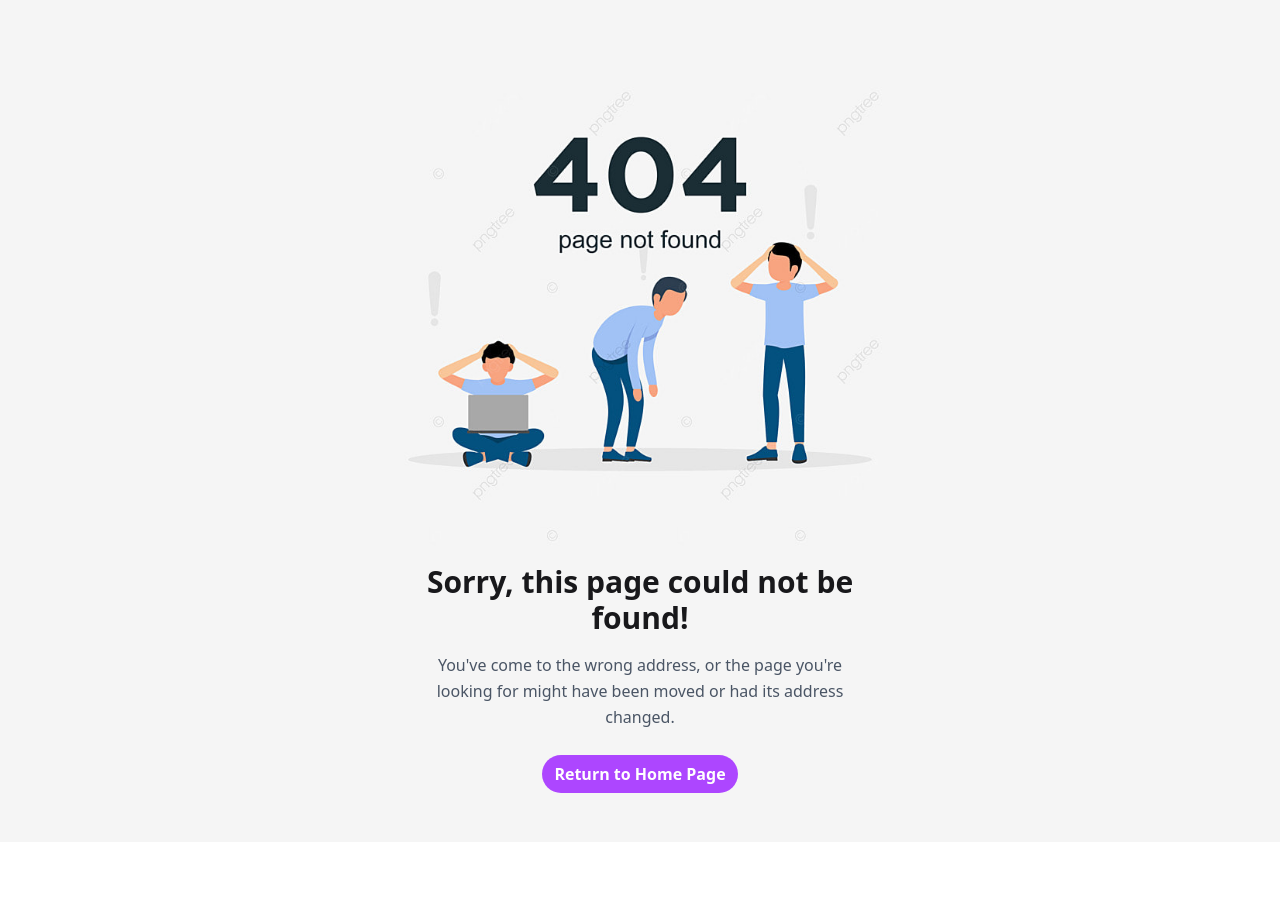
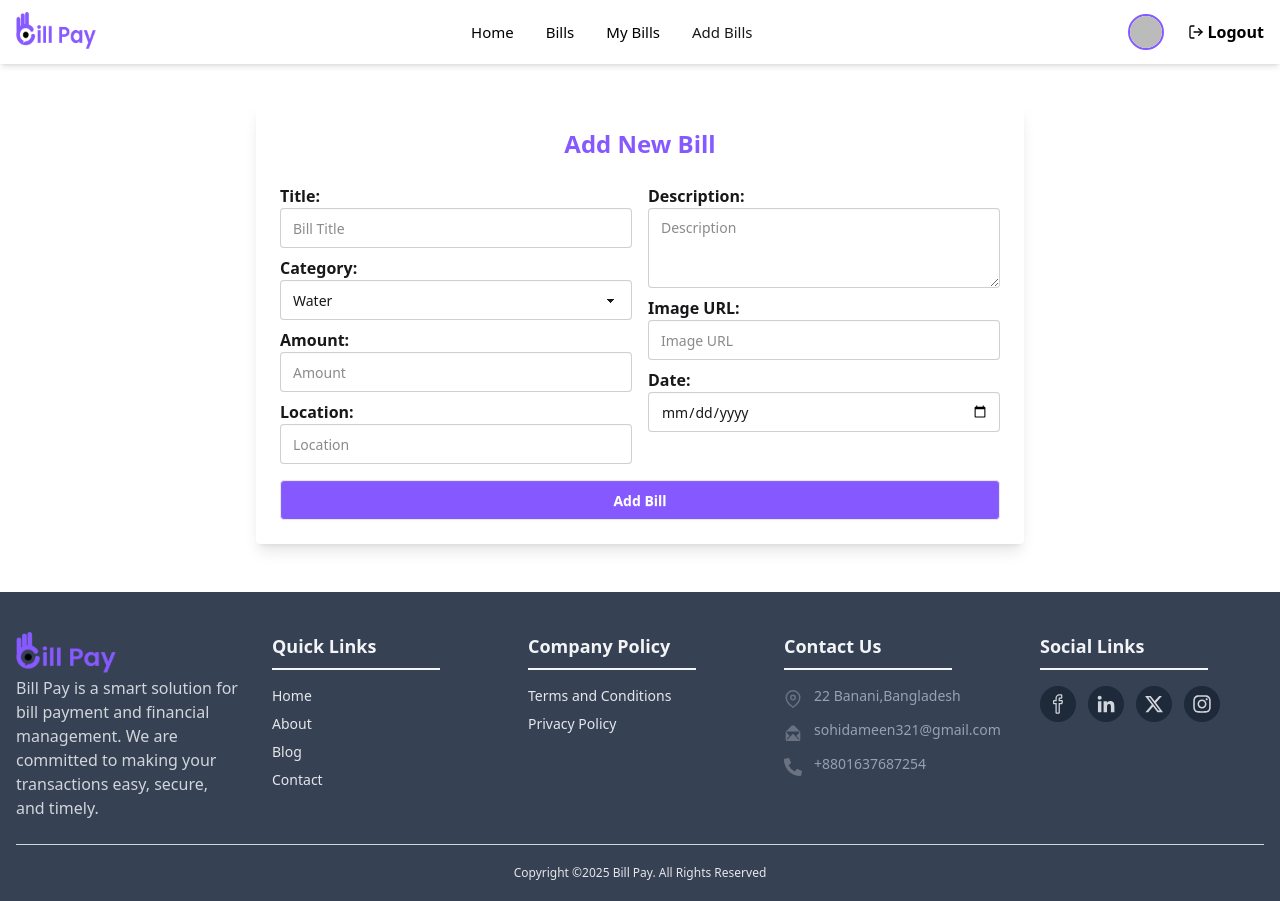
Before and after one commit to sohid7254/Bill-Pay, a React (Vite) app: page /addBills in a window 1280 px wide. Before the commit the page ends 842 px from the top, so only its background shows below. Built offline with nearby package versions, Linux system fonts and the light colour scheme; no server answers; sample sign-in values are in the browser's storage.

Commit message:
Added AddBills functionality where a user can add his own bills

```diff
--- /dev/null
+++ b/src/Components/AddBills.jsx
@@ -0,0 +1,87 @@
+import React, { useContext, useState } from "react";
+import { AuthContext } from "../Context/AuthContext";
+import Swal from "sweetalert2";
+
+const AddBills = () => {
+    const { user } = useContext(AuthContext);
+    const [error, setError] = useState("");
+
+    const handleAddBill = (e) => {
+        e.preventDefault();
+        const form = e.target;
+
+        const newBill = {
+            title: form.title.value,
+            category: form.category.value,
+            amount: parseFloat(form.amount.value),
+            location: form.location.value,
+            description: form.description.value,
+            image: form.image.value,
+            date: form.date.value,
+            addedBy: user?.email, // ✅ track which user added the bill
+        };
+
+        fetch("http://localhost:3000/bills", {
+            method: "POST",
+            headers: { "content-type": "application/json" },
+            body: JSON.stringify(newBill),
+        })
+            .then((res) => res.json())
+            .then((data) => {
+                console.log(data)
+                Swal.fire("Success!", "Bill added successfully", "success");
+                form.reset();
+            })
+            .catch((err) => {
+                setError(err.message);
+                Swal.fire("Error!", "Failed to add bill", "error");
+            });
+    };
+
+    return (
+        <div className="max-w-3xl mx-auto p-6 shadow-lg bg-base-100 rounded mt-10">
+            <h2 className="text-2xl font-bold mb-6 text-center text-[#8559ff]">Add New Bill</h2>
+            <form onSubmit={handleAddBill} className="grid grid-cols-1 md:grid-cols-2 gap-4">
+                <div className="space-y-2">
+                    <label className="font-bold">Title:</label>
+                    <input type="text" name="title" placeholder="Bill Title" className="input input-bordered w-full" required />
+
+                    <label className="font-bold">Category:</label>
+                    <select name="category" className="select select-bordered w-full" required>
+                        <option>Water</option>
+                        <option>Electricity</option>
+                        <option>Gas</option>
+                        <option>Internet</option>
+                    </select>
+
+                    <label className="font-bold">Amount:</label>
+                    <input type="number" name="amount" placeholder="Amount" className="input input-bordered w-full" required />
+
+                    <label className="font-bold">Location:</label>
+                    <input type="text" name="location" placeholder="Location" className="input input-bordered w-full" required />
+                </div>
+
+                <div className="space-y-2">
+                    <label className="font-bold">Description:</label>
+                    <textarea name="description" placeholder="Description" className="textarea textarea-bordered w-full" required></textarea>
+
+                    <label className="font-bold">Image URL:</label>
+                    <input type="text" name="image" placeholder="Image URL" className="input input-bordered w-full" required />
+
+                    <label className="font-bold">Date:</label>
+                    <input type="date" name="date" className="input input-bordered w-full" required />
+                </div>
+
+                {/* Submit Button */}
+                <div className="col-span-1 md:col-span-2">
+                    <button type="submit" className="btn bg-[#8559ff] text-white w-full">
+                        Add Bill
+                    </button>
+                    {error && <p className="text-red-500 mt-2">{error}</p>}
+                </div>
+            </form>
+        </div>
+    );
+};
+
+export default AddBills;
--- a/src/Components/BillCard.jsx
+++ b/src/Components/BillCard.jsx
@@ -17,7 +17,7 @@ const BillCard = ({ bill, onDetails }) => {
                     <p className="text-sm text-gray-400 mb-3">Date: {date}</p>
                 </div>
 
-                <button onClick={onDetails} className="btn btn-outline btn-sm text-[#8559ff] border-[#8559ff] mt-4">
+                <button onClick={onDetails} className="btn btn-sm bg-[#f3edff] mt-4">
                     See Details
                 </button>
             </div>
--- a/src/Components/BillCardFull.jsx
+++ b/src/Components/BillCardFull.jsx
@@ -20,16 +20,17 @@ const BillCardFull = ({ bill, onDetails }) => {
                         Category: <span className="bg-[#f3edff] border border-purple-200 px-2 rounded-lg text-sm font-semibold text-center text-[#8559ff]">{category}</span>
                     </p>
                     <p className="text-sm text-gray-600 mb-1">Location: {location}</p>
-                    <p className="text-sm text-gray-600 mb-1 flex">
-                        Amount:
-                        <span className="flex items-center">
-                            <FaBangladeshiTakaSign /> {amount}
+                    <p className="mb-4 flex items-center">
+                        <strong className="text-gray-700">Amount:</strong>
+                        <span className="flex items-center gap-1 px-3 py-1 rounded-lg text-base font-semibold text-gray-700">
+                            <FaBangladeshiTakaSign className="text-gray-600" />
+                            <span className="bg-[#f7ff85] border border-purple-200 px-2 rounded-md text-gray-700 ">{amount}</span>
                         </span>
                     </p>
                     <p className="text-sm text-gray-400 mb-3">Date: {date}</p>
                 </div>
 
-                <button onClick={onDetails} className="btn btn-outline btn-sm text-[#8559ff] border-[#8559ff] mt-4">
+                <button onClick={onDetails} className="btn btn-sm bg-[#f3edff] mt-4">
                     See Details
                 </button>
             </div>
--- a/src/Components/Navbar.jsx
+++ b/src/Components/Navbar.jsx
@@ -39,9 +39,16 @@ const Navbar = () => {
                         Bills
                     </NavLink>
                     {user && (
-                        <NavLink to="/mypaybills" className={linkStyle}>
-                            My Pay Bills
+                        <>
+                        <NavLink to="/myBills" className={linkStyle}>
+                            My Bills
                         </NavLink>
+
+                        <Link to="/addBills" className={linkStyle}>
+                            Add Bills
+                        </Link>
+                        </>
+
                     )}
                 </div>
 
@@ -101,7 +108,7 @@ const Navbar = () => {
                         </NavLink>
                         {user && (
                             <NavLink to="/mypaybills" className={linkStyle} onClick={() => setMenuOpen(false)}>
-                                My Pay Bills
+                                My Bills
                             </NavLink>
                         )}
                         {user && (
--- a/src/Pages/BillsDetails.jsx
+++ b/src/Pages/BillsDetails.jsx
@@ -2,6 +2,7 @@ import React, { use, useEffect, useState } from 'react';
 import { useParams } from 'react-router';
 import { AuthContext } from '../Context/AuthContext';
 import Swal from 'sweetalert2';
+import { FaBangladeshiTakaSign } from 'react-icons/fa6';
 
 
 const BillsDetails = () => {
@@ -20,7 +21,14 @@ const BillsDetails = () => {
             .catch(err => console.error(err.message))
     },[id])
 
-    if(!bill) return <p className='text-center mt-10'>Loading....</p>
+    if(!bill) {
+        return (
+            <div className="flex justify-center items-center h-screen">
+                <span className="loading loading-bars loading-xl scale-150"></span>
+            </div>
+        );
+
+    }
 
     const billMonth = new Date(bill.date).getMonth();
     const currentMonth = new Date().getMonth();
@@ -36,7 +44,8 @@ const BillsDetails = () => {
             address: e.target.address.value,
             phone: e.target.phone.value,
             date: new Date().toISOString().split("T")[0],
-            info: e.target.info.value
+            info: e.target.info.value,
+            status: "Active"
         }
 
         fetch("http://localhost:3000/payments",{
@@ -48,6 +57,8 @@ const BillsDetails = () => {
         })
           .then(res => res.json())
           .then(() => {
+
+            document.getElementById("pay_modal").close();
             Swal.fire("Success", "Bill Paid Successfully", "success")
 
           })
@@ -67,14 +78,19 @@ const BillsDetails = () => {
                 <div>
                     <h2 className="text-2xl font-bold text-[#8559ff] mb-4">{bill.title}</h2>
                     <p className="mb-2">
-                        <strong>Category:</strong> {bill.category}
+                        <strong>Category:</strong> <span className="bg-[#f3edff] border border-purple-200 px-2 rounded-lg text-sm font-semibold text-center text-[#8559ff]">{bill.category}</span>
                     </p>
                     <p className="mb-2">
                         <strong>Location:</strong> {bill.location}
                     </p>
-                    <p className="mb-2">
-                        <strong>Amount:</strong> {bill.amount} ৳
+                    <p className="mb-4 flex items-center">
+                        <strong className="text-gray-700">Amount:</strong>
+                        <span className="flex items-center gap-1 px-3 py-1 rounded-lg text-base font-semibold text-gray-700">
+                            <FaBangladeshiTakaSign className="text-gray-600" />
+                            <span className="bg-[#f7ff85] border border-purple-200 px-2 rounded-md text-gray-700">{bill.amount}</span>
+                        </span>
                     </p>
+
                     <p className="mb-2">
                         <strong>Date:</strong> {bill.date}
                     </p>
@@ -84,7 +100,7 @@ const BillsDetails = () => {
                 {/* Pay Bill Button */}
                 <div className="mt-6">
                     {isCurrentMonth ? (
-                        <button onClick={() => document.getElementById("pay_modal").showModal()} className="btn btn-primary w-full md:w-auto">
+                        <button onClick={() => document.getElementById("pay_modal").showModal()} className="btn bg-[#f3edff] w-full md:w-50 hover:bg-[#af85ff]">
                             Pay Bill
                         </button>
                     ) : (
@@ -126,7 +142,7 @@ const BillsDetails = () => {
 
                         {/* Submit Button Full Width */}
                         <div className="col-span-1 md:col-span-2">
-                            <button type="submit" className="btn btn-success w-full">
+                            <button type="submit" className="btn bg-[#8559ff] text-white w-full">
                                 Submit Payment
                             </button>
                         </div>
--- a/src/Routes/PrivateRoute.jsx
+++ b/src/Routes/PrivateRoute.jsx
@@ -1,20 +1,26 @@
-import React, { use } from 'react';
-import { AuthContext } from '../Context/AuthContext';
-import { Navigate, useLocation } from 'react-router';
+import React, { use } from "react";
+import { AuthContext } from "../Context/AuthContext";
+import { Navigate, useLocation } from "react-router";
 
-const PrivateRoute = ({children}) => {
-    const {user, loading} = use(AuthContext)
+const PrivateRoute = ({ children }) => {
+    const { user, loading } = use(AuthContext); // 🔹 useContext instead of use
+    const location = useLocation();
 
-    const location = useLocation()
-
-    if(loading) {
-        return <span className="loading loading-spinner text-success"></span>;
-    }
-    if(user) {
-        return children
+    if (loading) {
+        return (
+            <div className="flex justify-center items-center h-screen">
+                <span className="loading loading-spinner text-success"></span>
+            </div>
+        );
     }
 
-    return <Navigate state={location?.pathname} to={"/login"}></Navigate>
+    if (user) {
+        return children;
+    }
+
+    // 🔹 Pass state as object with "from"
+    return <Navigate to="/register" state={{ from: location }} replace />;
+
 };
 
 export default PrivateRoute;
--- a/src/main.jsx
+++ b/src/main.jsx
@@ -1,16 +1,18 @@
-import { StrictMode } from 'react'
-import { createRoot } from 'react-dom/client'
-import './index.css'
-import AuthProvider from './Context/AuthProvider'
-import { createBrowserRouter, RouterProvider } from 'react-router'
-import MainLayouts from './Layout/MainLayouts'
-import Home from './Pages/Home'
-import LogIn from './Pages/LogIn'
-import Register from './Pages/Register'
-import NotFound from './Pages/NotFound'
-import Bills from './Pages/Bills'
-import BillsDetails from './Pages/BillsDetails'
-
+import { StrictMode } from "react";
+import { createRoot } from "react-dom/client";
+import "./index.css";
+import AuthProvider from "./Context/AuthProvider";
+import { createBrowserRouter, RouterProvider } from "react-router";
+import MainLayouts from "./Layout/MainLayouts";
+import Home from "./Pages/Home";
+import LogIn from "./Pages/LogIn";
+import Register from "./Pages/Register";
+import NotFound from "./Pages/NotFound";
+import Bills from "./Pages/Bills";
+import BillsDetails from "./Pages/BillsDetails";
+import PrivateRoute from "./Routes/PrivateRoute";
+import MyBills from "./Pages/MyBills";
+import AddBills from "./Components/AddBills";
 
 const router = createBrowserRouter([
     {
@@ -36,8 +38,26 @@ const router = createBrowserRouter([
             {
                 path: "/billsDetails/:id",
                 loader: ({ params }) => fetch(`http://localhost:3000/bills/${params.id}`),
-                element: <BillsDetails/>
+                element: (
+                    <PrivateRoute>
+                        <BillsDetails />
+                    </PrivateRoute>
+                ),
             },
+            {
+                path: "/myBills",
+                element: (
+                    <PrivateRoute>
+                        <MyBills />
+                    </PrivateRoute>
+                ),
+            },
+            {
+                path: "/addBills",
+                element: <PrivateRoute>
+                    <AddBills/>
+                </PrivateRoute>
+            }
         ],
     },
     {
@@ -46,11 +66,10 @@ const router = createBrowserRouter([
     },
 ]);
 
-createRoot(document.getElementById('root')).render(
-  <StrictMode>
-    <AuthProvider>
-      <RouterProvider router={router}/>
-    </AuthProvider>
-
-  </StrictMode>,
-)
+createRoot(document.getElementById("root")).render(
+    <StrictMode>
+        <AuthProvider>
+            <RouterProvider router={router} />
+        </AuthProvider>
+    </StrictMode>
+);
```
Also changed, not shown: src/Pages/Bills.jsx (+25 -8 lines), src/Pages/Home.jsx (+16 -6 lines), src/Pages/MyBills.jsx (+11 -0 lines), src/Pages/Register.jsx (+18 -1 lines).
